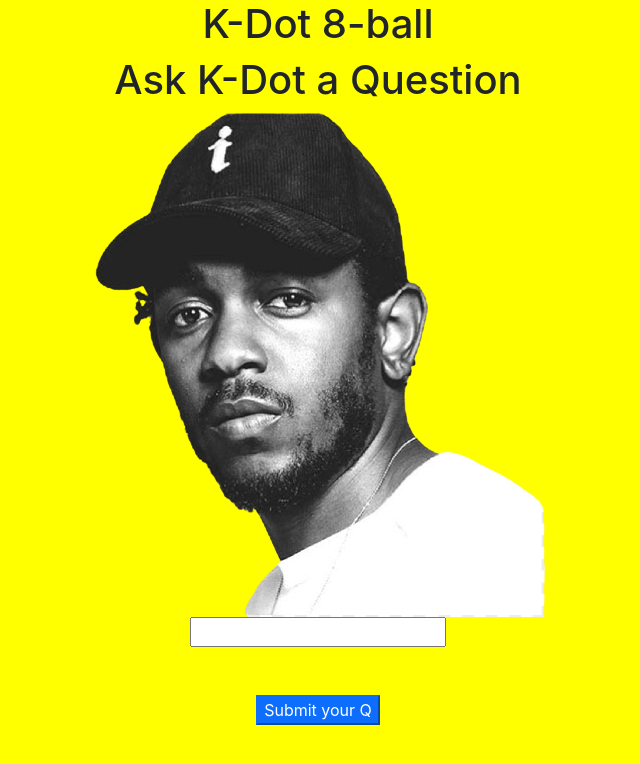
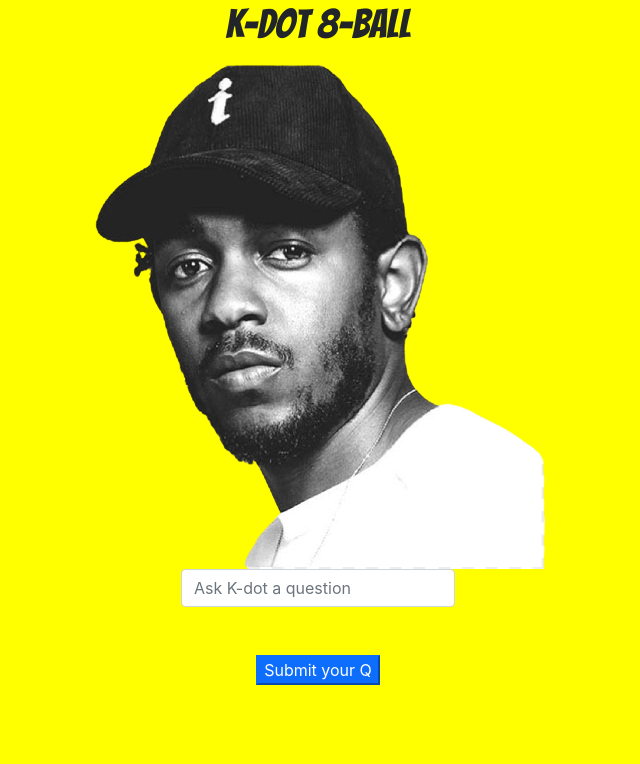
Before and after one commit to richtrunzo/k-dot-eight-ball, a React (Create React App) app: page / in a window 1280 px wide. Shown: the top 764 px of the page, without its empty margins (322-962 px from the left). Built offline with nearby package versions, Linux system fonts and the light colour scheme.

Commit message:
Updated app functionality and font styling.

```diff
--- a/public/index.html
+++ b/public/index.html
@@ -15,11 +15,12 @@
     <link href="https://cdn.jsdelivr.net/npm/bootstrap@5.0.0-beta1/dist/css/bootstrap.min.css" rel="stylesheet"
       integrity="sha384-giJF6kkoqNQ00vy+HMDP7azOuL0xtbfIcaT9wjKHr8RbDVddVHyTfAAsrekwKmP1" crossorigin="anonymous">
     <link rel="stylesheet" href="https://cdnjs.cloudflare.com/ajax/libs/animate.css/4.1.1/animate.min.css" />
-
-    <title>React App</title>
+    <link rel="preconnect" href="https://fonts.gstatic.com">
+    <link rel="preconnect" href="https://fonts.gstatic.com">
+    <link href="https://fonts.googleapis.com/css2?family=Bangers&display=swap" rel="stylesheet" />
+    <title>K-dot-8-ball</title>
   </head>
   <body>
-    <noscript>You need to enable JavaScript to run this app.</noscript>
     <div id="root"></div>
 
   </body>
--- a/src/App.css
+++ b/src/App.css
@@ -1,3 +1,12 @@
 body {
   background-color: yellow;
 }
+
+.q-image {
+  width: 600px;
+  height: 500px;
+}
+
+.font {
+  font-family: 'Bangers', cursive, Arial, Helvetica, sans-serif;
+}
--- a/src/App.tsx
+++ b/src/App.tsx
@@ -1,4 +1,4 @@
-import React, {useState} from 'react';
+import React, {ReactEventHandler, useState} from 'react';
 import './App.css';
 import Navbar from './Nav'
 
@@ -39,6 +39,7 @@ let [askedQ, setAskedQ] = useState('');
 
 
 let formSubmit = () => {
+
   setQuestion(true)
 }
 
@@ -65,8 +66,8 @@ if (question === true) {
   return (
     <>
     <Navbar />
-    <div className="d-flex justify-content-center flex-column">
-      <img src={x.image}></img>
+    <div className="d-flex align-items-center flex-column">
+      <img className='q-image' src={x.image}></img>
       <p>{askedQ}</p>
       <p>{x.text}</p>
       <button onClick={restart}>Ask another question</button>
@@ -78,11 +79,10 @@ if (question === true) {
     <>
     <Navbar />
     <div className="d-flex justify-content-center align-items-center flex-column">
-      <h1>Ask K-Dot a Question</h1>
-      <img src='./images/kdotface.png'></img>
+      <img src='./images/kdotface.png' className="mt-2"></img>
       <form className="mx-auto text-center d-flex align-items-center flex-column " onSubmit={formSubmit} >
-        <input onChange={setAsked}></input>
-        <button className="btn-primary mt-5"> Submit your Q</button>
+        <input onChange={setAsked} className='form-control' placeholder='Ask K-dot a question'></input>
+        <button className="btn-primary mt-5">Submit your Q</button>
       </form>
     </div>
     </>
--- a/src/Nav.tsx
+++ b/src/Nav.tsx
@@ -1,8 +1,7 @@
-import React from 'react';
 
 function Navbar() {
   return <div>
-          <h1 className="d-flex justify-content-center">K-Dot 8-ball</h1>
+          <h1 className="font d-flex justify-content-center">K-Dot 8-ball</h1>
         </div>
 
 }
```
